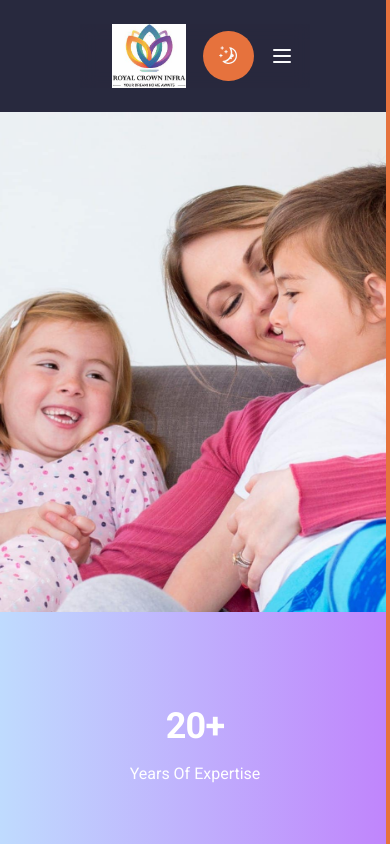
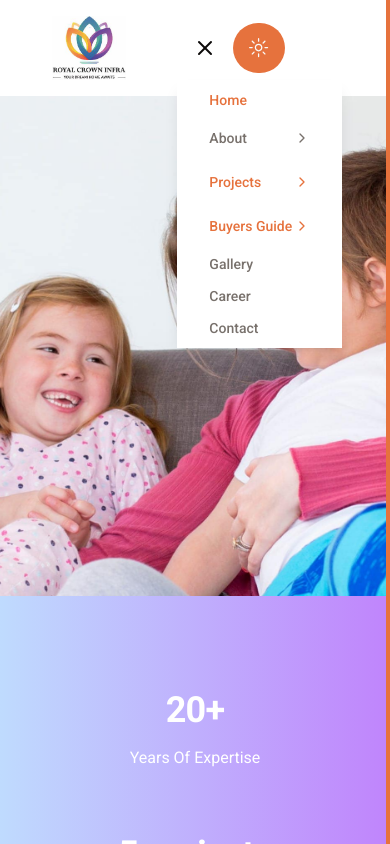
Before and after one commit to royalcrowninfra/royal, a Next.js app: page / in a window 390 px wide. Both pictures are taken after a click on the button 228 px from the left and 56 px from the top of the page. Shown: the top 844 px of the page. Built offline with nearby package versions, Linux system fonts and the light colour scheme.

Commit message:
refactor: Update Header component with link and animation enhancements

```diff
--- a/components/Header.jsx
+++ b/components/Header.jsx
@@ -5,6 +5,8 @@ import Mobilenavigation from "./Mobilenavigation";
 import ThemeToggler from "./ThemeToggler";
 import React, { useEffect, useState } from "react";
 import { usePathname } from "next/navigation";
+import Link from "next/link";
+import { motion } from "framer-motion";
 
 const Header = () => {
   const [isMounted, setIsMounted] = useState(false);
@@ -28,20 +30,28 @@ const Header = () => {
 
   return (
     <header
-      className={`p-6 sticky top-0 z-30 transition-all  ${
+      className={`px-6 w-full flex justify-between items-center sticky top-0 z-30 transition-all  ${
         header
           ? "bg-gradient-to-r from-white-100 to-white-200 shadow-lg dark:bg-accent"
           : "dark:bg-transparent"
       } ${pathname === "/" && "bg-[#fff]"}`}
     >
-      <div className='container mx-auto h-16 flex items-center justify-center'>
-        <div className='flex items-center justify-between w-full max-w-screen-xl px-6'>
-          <Nav
-            containerStyles='hidden xl:flex gap-x-8 items-center flex-grow justify-center'
-            linkStyles='relative hover:text-primary transition-all'
-            underlineStyles='absolute left-0 top-full h-[2px] bg-primary w-full'
-          />
-        </div>
+      <Link href='/' className='flex items-center space-x-2'>
+        <motion.div
+          initial={{ opacity: 0, scale: 0.5 }}
+          animate={{ opacity: 1, scale: 1 }}
+          transition={{ duration: 0.5 }}
+        >
+          <Logo className='h-full w-full' />
+        </motion.div>
+      </Link>
+
+      <div className='h-24 py-6 flex items-center justify-between w-full max-w-screen-xl px-6'>
+        <Nav
+          containerStyles='hidden xl:flex gap-x-8 items-center flex-grow justify-center'
+          linkStyles='relative hover:text-primary transition-all'
+          underlineStyles='absolute left-0 top-full h-[2px] bg-primary w-full'
+        />
       </div>
     </header>
   );
--- a/components/Nav.jsx
+++ b/components/Nav.jsx
@@ -11,6 +11,7 @@ const links = [
   {
     path: "/about",
     name: "About",
+    navigate: false,
     dropdown: [
       { path: "/about", name: "Our Team" },
       { path: "/about/aboutTheGroup", name: "About The Group" },
@@ -22,6 +23,7 @@ const links = [
   {
     path: "/",
     name: "Projects",
+    navigate: false,
     dropdown: [
       { path: "/projects/ongoingProjects", name: "Ongoing Projects" },
       { path: "/projects/completedProjects", name: "Completed Projects" },
@@ -30,6 +32,7 @@ const links = [
   {
     path: "/",
     name: "Buyers Guide",
+    navigate: false,
     dropdown: [
       { path: "/buyersGuide/panvelDevelopment", name: "Panvel Development" },
       { path: "/buyersGuide/homeLoans", name: "Home Loans" },
@@ -41,15 +44,43 @@ const links = [
       { path: "/buyersGuide/emiCalculator", name: "EMI Calculator" },
     ],
   },
-  { path: "/gallery", name: "Gallery" },
-  { path: "/career", name: "Career" },
-  { path: "/contact", name: "Contact" },
+  { path: "/gallery", navigate: true, name: "Gallery" },
+  { path: "/career", navigate: true, name: "Career" },
+  { path: "/contact", navigate: true, name: "Contact" },
 ];
 
-const NavLink = ({ href, children, isActive, hasDropdown, onClick, isMobile }) => (
-  <Link href={href} onClick={onClick}>
+const NavLink = ({
+  href,
+  children,
+  isActive,
+  hasDropdown,
+  onClick,
+  isMobile,
+  navigate,
+}) =>
+  navigate ? (
+    <Link href={href} onClick={onClick}>
+      <motion.span
+        className={`text-sm font-medium transition-colors hover:text-primary ${
+          isActive ? "text-primary" : "text-muted-foreground"
+        } ${hasDropdown ? "flex items-center justify-between" : ""} ${
+          isMobile ? "py-2 px-4 w-full" : ""
+        }`}
+        whileHover={{ scale: 1.05 }}
+        whileTap={{ scale: 0.95 }}
+      >
+        {children}
+        {hasDropdown &&
+          (isMobile ? (
+            <ChevronRight className='h-4 w-4' />
+          ) : (
+            <ChevronDown className='ml-1 h-4 w-4' />
+          ))}
+      </motion.span>
+    </Link>
+  ) : (
     <motion.span
-      className={`text-sm font-medium transition-colors hover:text-primary ${
+      className={`cursor-pointer text-sm font-medium transition-colors hover:text-primary ${
         isActive ? "text-primary" : "text-muted-foreground"
       } ${hasDropdown ? "flex items-center justify-between" : ""} ${
         isMobile ? "py-2 px-4 w-full" : ""
@@ -58,10 +89,14 @@ const NavLink = ({ href, children, isActive, hasDropdown, onClick, isMobile }) =
       whileTap={{ scale: 0.95 }}
     >
       {children}
-      {hasDropdown && (isMobile ? <ChevronRight className="h-4 w-4" /> : <ChevronDown className="ml-1 h-4 w-4" />)}
+      {hasDropdown &&
+        (isMobile ? (
+          <ChevronRight className='h-4 w-4' />
+        ) : (
+          <ChevronDown className='ml-1 h-4 w-4' />
+        ))}
     </motion.span>
-  </Link>
-);
+  );
 
 const DropdownMenu = ({ items, isOpen, onClose, isMobile }) => (
   <AnimatePresence>
@@ -117,6 +152,7 @@ const NavItem = ({ item, isActive, isMobile, onClose }) => {
         hasDropdown={!!item.dropdown}
         onClick={handleClick}
         isMobile={isMobile}
+        navigate={item.navigate}
       >
         {item.name}
       </NavLink>
@@ -143,9 +179,9 @@ const MobileMenu = ({ isOpen, links, pathname, onClose }) => (
         animate={{ opacity: 1, height: "auto" }}
         exit={{ opacity: 0, height: 0 }}
         transition={{ duration: 0.3 }}
-        className="md:hidden fixed inset-x-0 top-16 bg-background shadow-lg"
+        className='md:hidden fixed inset-x-0 top-16 bg-background shadow-lg'
       >
-        <div className="px-4 py-2 space-y-2 max-h-[calc(100vh-4rem)] overflow-y-auto">
+        <div className='px-4 py-2 space-y-2 max-h-[calc(100vh-4rem)] overflow-y-auto'>
           {links.map((item) => (
             <NavItem
               key={item.path}
@@ -172,20 +208,10 @@ const Navbar = () => {
   }, []);
 
   return (
-    <header className="sticky top-0 z-50 w-full bg-background/95 backdrop-blur supports-[backdrop-filter]:bg-background/60">
-      <nav className="container mx-auto px-4">
-        <div className="flex items-center justify-between h-16">
-          <Link href="/" className="flex items-center space-x-2">
-            <motion.div
-              initial={{ opacity: 0, scale: 0.5 }}
-              animate={{ opacity: 1, scale: 1 }}
-              transition={{ duration: 0.5 }}
-            >
-              <Logo className="h-10 w-auto" />
-            </motion.div>
-          </Link>
-
-          <div className="hidden md:flex items-center space-x-6">
+    <header className='sticky top-0 z-50 w-full bg-background/95 backdrop-blur supports-[backdrop-filter]:bg-background/60'>
+      <nav className='container mx-auto px-4'>
+        <div className='flex items-center justify-between h-16'>
+          <div className='hidden md:flex items-center space-x-6'>
             {links.map((item) => (
               <NavItem
                 key={item.path}
@@ -196,15 +222,19 @@ const Navbar = () => {
             ))}
           </div>
 
-          <div className="flex items-center space-x-4">
+          <div className='flex items-center space-x-4'>
+            <button
+              className='md:hidden'
+              onClick={() => setIsOpen(!isOpen)}
+              aria-label='Toggle Menu'
+            >
+              {isOpen ? (
+                <X className='h-6 w-6' />
+              ) : (
+                <Menu className='h-6 w-6' />
+              )}
+            </button>
             <ThemeToggler />
-            <button
-              className="md:hidden"
-              onClick={() => setIsOpen(!isOpen)}
-              aria-label="Toggle Menu"
-            >
-              {isOpen ? <X className="h-6 w-6" /> : <Menu className="h-6 w-6" />}
-            </button>
           </div>
         </div>
       </nav>
```
